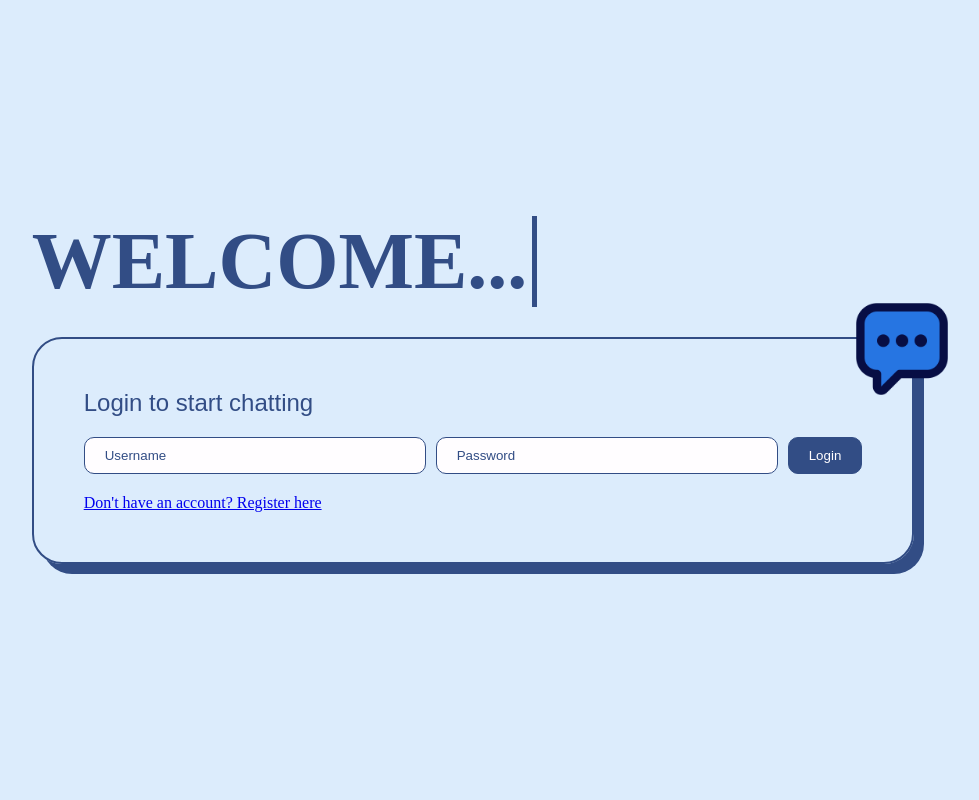
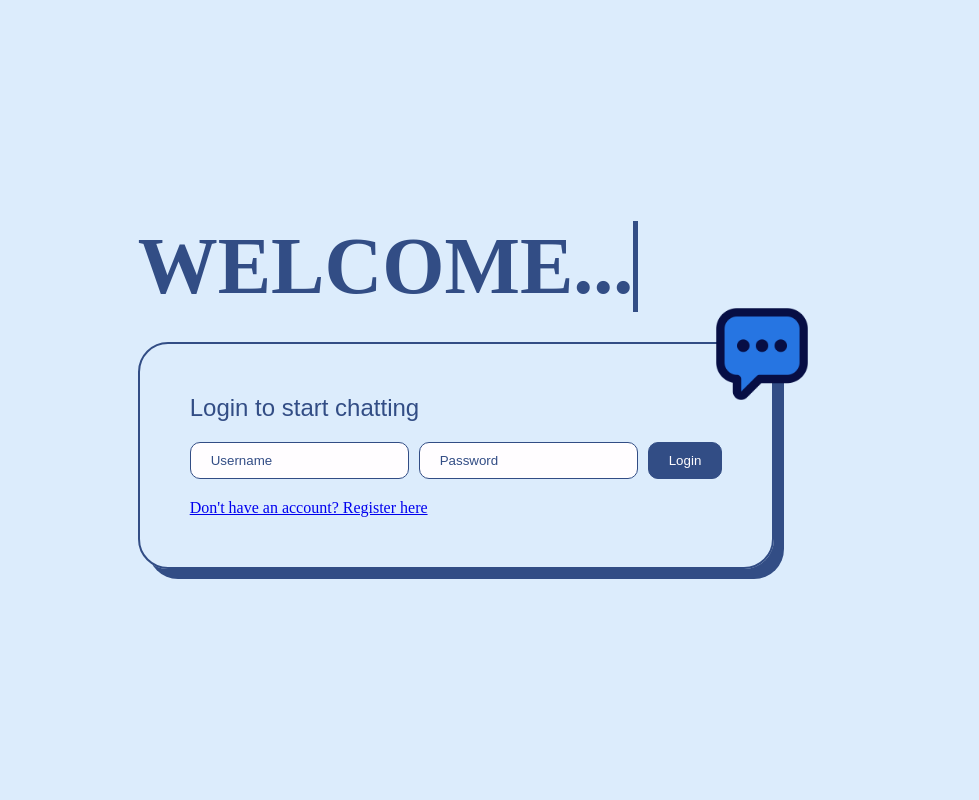
Before and after one commit to athomas97/chatroom_app, a Flask app: page /login in a window 1280 px wide. Shown: the whole page, without its empty margins (167-1146 px from the left). Run offline with Flask 3, Linux system fonts and the light colour scheme; some libraries are stand-ins or nearby versions; some web fonts are replaced.

Commit message:
made login and register pages responsive

```diff
--- a/static/css/style.css
+++ b/static/css/style.css
@@ -3,6 +3,12 @@
   --light-blue: #DCECFC;
   --dark-blue: #324D85;
   --transparent: rgba(223, 223, 223, 0);
+}
+
+*,
+*::before,
+*::after {
+    box-sizing: border-box;
 }
 
 html,
@@ -85,6 +91,7 @@ h3 {
     flex: 1;
     align-items: center;
     justify-content: center;
+    padding: 0px min(20px, 5%);
 }
 
 .container {
@@ -148,7 +155,6 @@ input {
     border: 1.5px solid var(--dark-blue);
     border-radius: 10px;
     padding: 10px 20px;
-    width: 300px;
 
     &:focus {
         outline: none;
@@ -168,6 +174,10 @@ form {
     display: flex;
     flex-direction: row;
     gap: 10px;
+
+    input {
+        width: 100%;
+    }
 }
 
 .popup-container {
@@ -176,17 +186,23 @@ form {
     flex-direction: column;
     gap: 20px;
     padding: 50px;
+    width: fit-content;
     border: 2px solid var(--dark-blue);
     border-radius: 30px;
     box-shadow: 10px 10px 0px var(--dark-blue);
+    margin-right: 34px;
+    margin-bottom: 10px;
     transform: translateX(0);
     transform: translateY(0);
     transition: box-shadow 0.2s ease,
                 transform 0.2s ease;
 
     &:hover {
+        box-shadow: 20px 20px 0px var(--dark-blue);
         transform: translate(-10px, -10px);
-        box-shadow: 20px 20px 0px var(--dark-blue);
+    }
+    h2, form, a {
+        width: 100%;
     }
 }
 
@@ -197,3 +213,29 @@ form {
     width: 100px;
     height: 100px;
 }
+
+@media (max-width: 767px) {
+    .container {
+        gap: 50px;
+    }
+    .typing-container, .link {
+        align-self: center;
+    }
+    .typing-header {
+        font-size: 50px;
+    }
+    .popup-container {
+        text-align: center;
+    }
+    form {
+        flex-direction: column;
+        width: 100%;
+    }
+    form input {
+        padding: 20px 20px;
+        width: 100%;
+    }
+    .primary-btn {
+        width: 100%;
+    }
+}
--- a/templates/login.html
+++ b/templates/login.html
@@ -1,6 +1,6 @@
 {% extends "base.html" %}
 {% block content %}
-<div class="container" style="padding-bottom: 20px;">
+<div class="container">
     <div class="typing-container">
         <h1 class="typing-header">WELCOME...</h1>
     </div>
```
